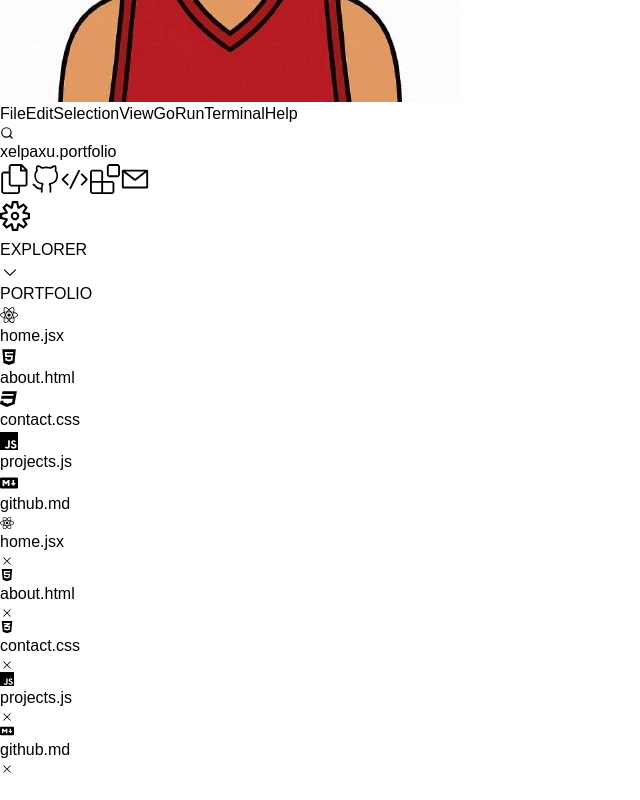
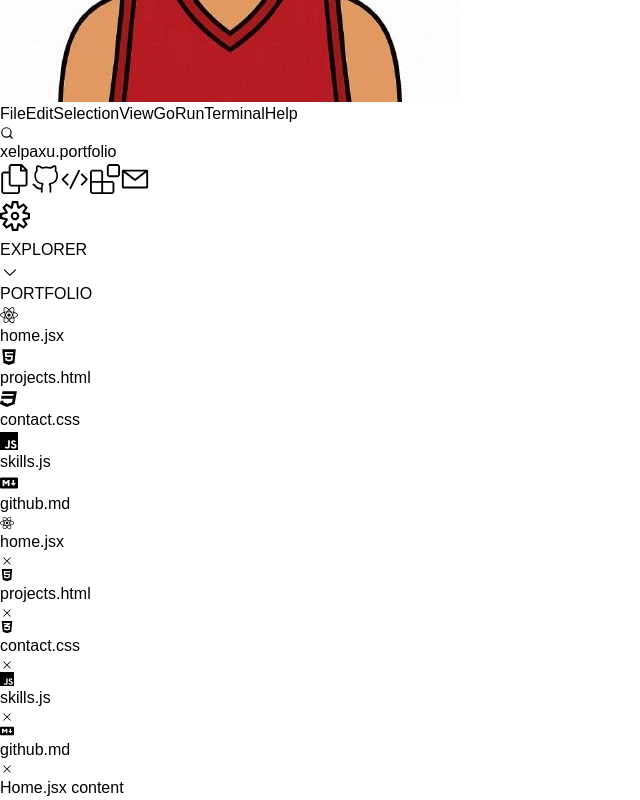
Before and after one commit to xelpaxu/xelpaxu_portfolio, a React (Vite) app: page / in a window 1280 px wide. Shown: the part 358-1158 px from the top of the page, without its empty margins (0-640 px from the left). Before the commit the page ends 1134 px from the top, so only its background shows below. Built offline with nearby package versions, Linux system fonts and the light colour scheme.

Commit message:
latest puu

```diff
--- a/package.json
+++ b/package.json
@@ -12,6 +12,7 @@
   "dependencies": {
     "@headlessui/react": "^2.2.8",
     "@heroicons/react": "^2.2.0",
+    "@tailwindcss/vite": "^4.1.13",
     "lucide-react": "^0.544.0",
     "react": "^19.1.1",
     "react-dom": "^19.1.1",
--- a/src/App.jsx
+++ b/src/App.jsx
@@ -5,22 +5,35 @@ import TopBarNavigator from "./components/TopBarNavigator.jsx";
 import { useState } from "react";
 
 function App() {
-  const [activeFile, setActiveFile] = useState("home.tsx")
+  const [activeFile, setActiveFile] = useState("home.jsx");
+  const [searchOpen, setSearchOpen] = useState(false);
+
+  // Simple content mapping for demonstration
+  const fileContents = {
+    "home.jsx": <div className="p-8 text-white">Home.jsx content</div>,
+    "projects.html": <div className="p-8 text-white">Projects.html content</div>,
+    "contact.css": <div className="p-8 text-white">Contact.css content</div>,
+    "skills.js": <div className="p-8 text-white">Skills.js content</div>,
+    "github.md": <div className="p-8 text-white">Github.md content</div>,
+  };
 
   return (
     <div className="h-screen flex flex-col bg-[#25282e]">
       {/* Topbar */}
-      <TopBar />
+      <TopBar setSearchOpen={setSearchOpen} />
       <div className="flex flex-1">
         <MainSideBar activeFile={activeFile} setActiveFile={setActiveFile}/>
-
         {/* Explorer Panel */}
         <ExplorerSideBar activeFile={activeFile} setActiveFile={setActiveFile}/>
-
-
         <div className="flex flex-col flex-1 bg-[#1e2528]">
-          {/* Explorer Panel */}
-          <TopBarNavigator />
+          {/* TopBarNavigator with navigation */}
+          <div className={searchOpen ? "pointer-events-none" : ""}>
+            <TopBarNavigator activeFile={activeFile} setActiveFile={setActiveFile} />
+          </div>
+          {/* Main editor area */}
+          <div className="flex-1 overflow-auto">
+            {fileContents[activeFile] || <div className="p-8 text-white">File not found</div>}
+          </div>
         </div>
       </div>
     </div>
--- a/src/components/ExplorerSideBar.jsx
+++ b/src/components/ExplorerSideBar.jsx
@@ -5,9 +5,9 @@ import { SiJavascript, SiMarkdown } from "react-icons/si";
 export default function ExplorerSideBar({ activeFile, setActiveFile }) {
   const files = [
     { name: "home.jsx", icon: <FaReact size={18} className="text-[#4ec9b0]" /> },
-    { name: "about.html", icon: <FaHtml5 size={18} className="text-[#e37933]" /> },
+    { name: "projects.html", icon: <FaHtml5 size={18} className="text-[#e37933]" /> },
     { name: "contact.css", icon: <FaCss3 size={18} className="text-[#0db9d7]" /> },
-    { name: "projects.js", icon: <SiJavascript size={18} className="text-[#dcdcaa]" /> },
+    { name: "skills.js", icon: <SiJavascript size={18} className="text-[#dcdcaa]" /> },
     { name: "github.md", icon: <SiMarkdown size={18} className="text-[#519aba]" /> },
   ];
 
--- a/src/components/MainSideBar.jsx
+++ b/src/components/MainSideBar.jsx
@@ -9,46 +9,77 @@ import {
 
 export default function MainSideBar({ activeFile, setActiveFile }) {
   return (
-    <div className="w-20 h-full bg-[#25292f] text-gray-400 flex flex-col items-center py-4 border-r border-gray-800">
+    <div className="w-20 h-full bg-[#25292f] text-gray-400 flex flex-col items-center py-4 border-r border-gray-800 relative">
       {/* Top section */}
-      <div className="flex flex-col gap-8 flex-1">
+      <div className="flex flex-col gap-8 flex-1 w-full items-center">
         {/* Files */}
         <button
           onClick={() => setActiveFile("home.jsx")}
-          className={`relative flex items-center justify-center ${
+          className={`relative flex items-center justify-center w-full ${
             activeFile === "home.jsx" ? "text-white" : "hover:text-white"
           }`}
         >
-          {/* Left active line */}
           {activeFile === "home.jsx" && (
-            <span className="absolute left-0 h-10 w-1 bg-[#4ec9b0] rounded-r"></span>
+            <span className="absolute left-0 top-1/2 -translate-y-1/2 h-12 w-1 bg-[#4ec9b0] rounded-r" style={{zIndex:1}}></span>
           )}
           <VscFiles size={30} />
         </button>
 
         {/* GitHub */}
-        <button className="hover:text-white">
+        <button
+          onClick={() => setActiveFile("github.md")}
+          className={`relative flex items-center justify-center w-full ${
+            activeFile === "github.md" ? "text-white" : "hover:text-white"
+          }`}
+        >
+          {activeFile === "github.md" && (
+            <span className="absolute left-0 top-1/2 -translate-y-1/2 h-12 w-1 bg-[#4ec9b0] rounded-r" style={{zIndex:1}}></span>
+          )}
           <VscGithubAlt size={30} />
         </button>
 
         {/* Code */}
-        <button className="hover:text-white">
+        <button
+          onClick={() => setActiveFile("skills.js")}
+          className={`relative flex items-center justify-center w-full ${
+            activeFile === "skills.js" ? "text-white" : "hover:text-white"
+          }`}
+        >
+          {activeFile === "skills.js" && (
+            <span className="absolute left-0 top-1/2 -translate-y-1/2 h-12 w-1 bg-[#4ec9b0] rounded-r" style={{zIndex:1}}></span>
+          )}
           <VscCode size={30} />
         </button>
 
         {/* Extensions */}
-        <button className="hover:text-white">
+        <button
+          onClick={() => setActiveFile("projects.html")}
+          className={`relative flex items-center justify-center w-full ${
+            activeFile === "projects.html" ? "text-white" : "hover:text-white"
+          }`}
+        >
+          {activeFile === "projects.html" && (
+            <span className="absolute left-0 top-1/2 -translate-y-1/2 h-12 w-1 bg-[#4ec9b0] rounded-r" style={{zIndex:1}}></span>
+          )}
           <VscExtensions size={30} />
         </button>
 
         {/* Mail */}
-        <button className="hover:text-white">
+        <button
+          onClick={() => setActiveFile("contact.css")}
+          className={`relative flex items-center justify-center w-full ${
+            activeFile === "contact.css" ? "text-white" : "hover:text-white"
+          }`}
+        >
+          {activeFile === "contact.css" && (
+            <span className="absolute left-0 top-1/2 -translate-y-1/2 h-12 w-1 bg-[#4ec9b0] rounded-r" style={{zIndex:1}}></span>
+          )}
           <VscMail size={30} />
         </button>
       </div>
 
       {/* Bottom: Settings */}
-      <div className="mb-4">
+      <div className="mb-4 w-full flex items-center justify-center">
         <button className="hover:text-white">
           <VscSettingsGear size={30} />
         </button>
--- a/src/components/TopBar.jsx
+++ b/src/components/TopBar.jsx
@@ -6,13 +6,15 @@ import { SiJavascript, SiMarkdown } from "react-icons/si";
 export default function TopBar() {
   const [query, setQuery] = useState("");
   const [isOpen, setIsOpen] = useState(false);
+  const [showTerminalDropdown, setShowTerminalDropdown] = useState(false);
+  const [showTerminal, setShowTerminal] = useState(false);
 
   // Files with icons
   const files = [
     { name: "home.jsx", icon: <FaReact size={16} className="text-[#4ec9b0]" /> },
-    { name: "about.html", icon: <FaHtml5 size={16} className="text-[#e37933]" /> },
+    { name: "projects.html", icon: <FaHtml5 size={16} className="text-[#e37933]" /> },
     { name: "contact.css", icon: <FaCss3 size={16} className="text-[#0db9d7]" /> },
-    { name: "projects.js", icon: <SiJavascript size={16} className="text-[#dcdcaa]" /> },
+    { name: "skills.js", icon: <SiJavascript size={16} className="text-[#dcdcaa]" /> },
     { name: "github.md", icon: <SiMarkdown size={16} className="text-[#519aba]" /> },
   ];
 
@@ -36,22 +38,28 @@ export default function TopBar() {
         </div>
 
         {/* Menu */}
-        <nav className="flex items-center gap-0 text-sm text-white">
-          {[
-            "File",
-            "Edit",
-            "Selection",
-            "View",
-            "Go",
-            "Run",
-            "Terminal",
-            "Help",
-          ].map((item) => (
+        <nav className="flex items-center gap-0 text-sm text-white relative">
+          {["File", "Edit", "Selection", "View", "Go", "Run", "Terminal", "Help"].map((item) => (
             <span
               key={item}
-              className="cursor-pointer hover:bg-gray-700 px-3 py-1 rounded transition"
+              className="cursor-pointer hover:bg-gray-700 px-3 py-1 rounded transition relative"
+              onClick={item === "Terminal" ? () => setShowTerminalDropdown((v) => !v) : undefined}
             >
               {item}
+              {/* Dropdown for Terminal */}
+              {item === "Terminal" && showTerminalDropdown && (
+                <div className="absolute left-0 top-full mt-1 bg-[#23272e] border border-gray-700 rounded shadow-lg z-50 min-w-[140px]">
+                  <div
+                    className="px-4 py-2 hover:bg-gray-800 cursor-pointer"
+                    onClick={() => {
+                      setShowTerminal(true);
+                      setShowTerminalDropdown(false);
+                    }}
+                  >
+                    New Terminal
+                  </div>
+                </div>
+              )}
             </span>
           ))}
         </nav>
@@ -116,6 +124,19 @@ export default function TopBar() {
           )}
         </div>
       </div>
+
+      {/* Terminal area (simple placeholder) */}
+      {showTerminal && (
+        <div className="absolute left-1/2 top-full mt-2 transform -translate-x-1/2 w-[600px] bg-[#23272e] border border-gray-700 rounded shadow-lg z-50 p-4 text-white text-xs">
+          <div className="flex justify-between items-center mb-2">
+            <span>Terminal - xelpaxu</span>
+            <button className="text-gray-400 hover:text-white" onClick={() => setShowTerminal(false)}>
+              ×
+            </button>
+          </div>
+          <div className="bg-black p-2 rounded text-green-400 font-mono">$ echo Hello Terminal!</div>
+        </div>
+      )}
     </div>
   );
 }
--- a/src/components/TopBarNavigator.jsx
+++ b/src/components/TopBarNavigator.jsx
@@ -5,9 +5,9 @@ import { VscClose } from "react-icons/vsc";
 export default function TopBarNavigator({ activeFile, setActiveFile }) {
   const tabs = [
     { name: "home.jsx", icon: <FaReact size={14} className="text-[#4ec9b0]" /> },
-    { name: "about.html", icon: <FaHtml5 size={14} className="text-[#e37933]" /> },
+    { name: "projects.html", icon: <FaHtml5 size={14} className="text-[#e37933]" /> },
     { name: "contact.css", icon: <FaCss3Alt size={14} className="text-[#0db9d7]" /> },
-    { name: "projects.js", icon: <SiJavascript size={14} className="text-[#dcdcaa]" /> },
+    { name: "skills.js", icon: <SiJavascript size={14} className="text-[#dcdcaa]" /> },
     { name: "github.md", icon: <SiMarkdown size={14} className="text-[#519aba]" /> },
   ];
 
@@ -23,9 +23,9 @@ export default function TopBarNavigator({ activeFile, setActiveFile }) {
               : "text-[#cccccc] hover:bg-[#2a2d2e]"
           }`}
         >
-          {/* Active top line */}
+          {/* Active top line - absolutely positioned at top of tab */}
           {activeFile === tab.name && (
-            <span className="absolute top-0 left-0 w-full h-[2px] bg-[#4ec9b0]"></span>
+            <span className="absolute top-0 left-0 w-full h-[2px] bg-[#4ec9b0]" style={{zIndex:2}}></span>
           )}
 
           {tab.icon}
```
Also changed, not shown: 1 other file (tests, documents, lock files or other folders).
